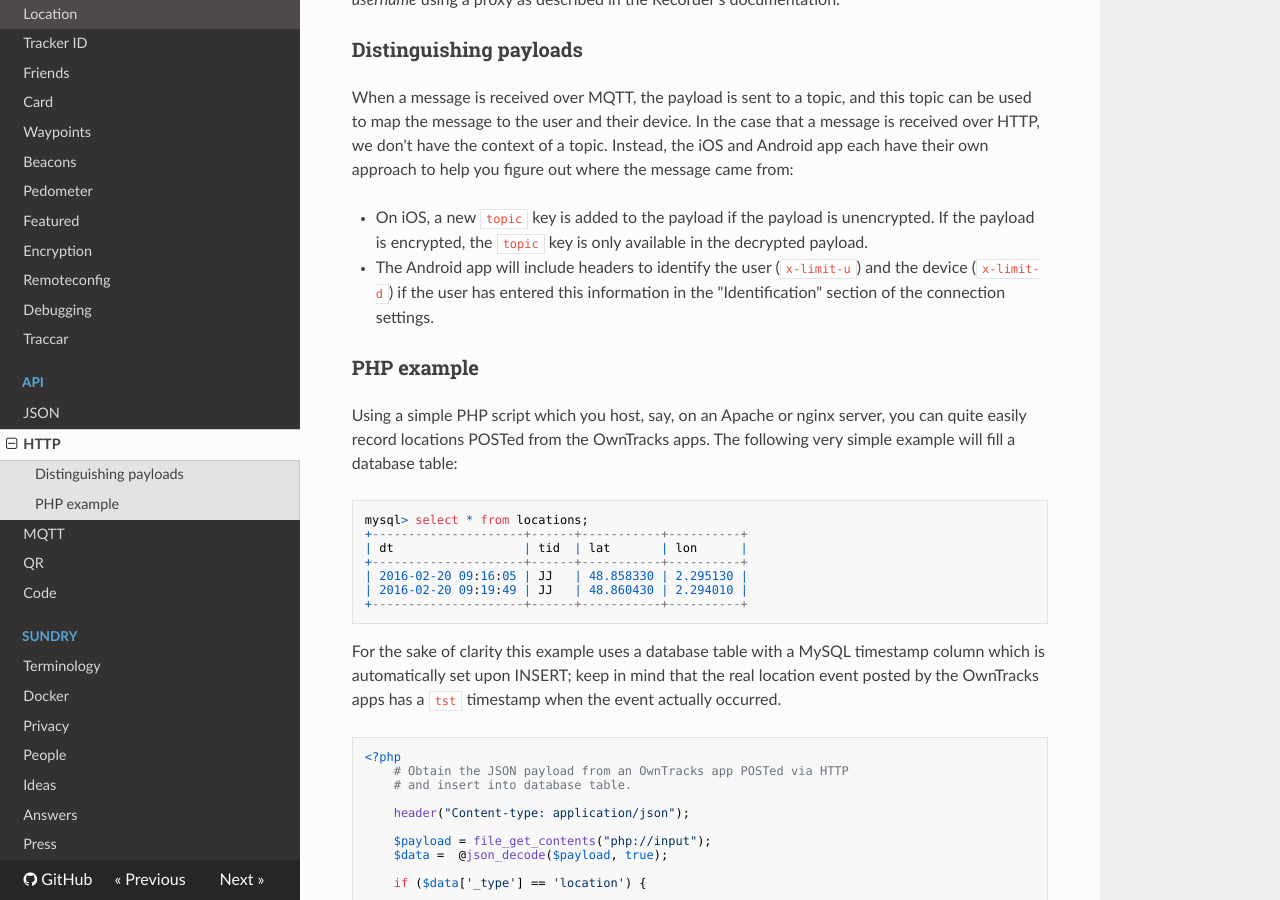
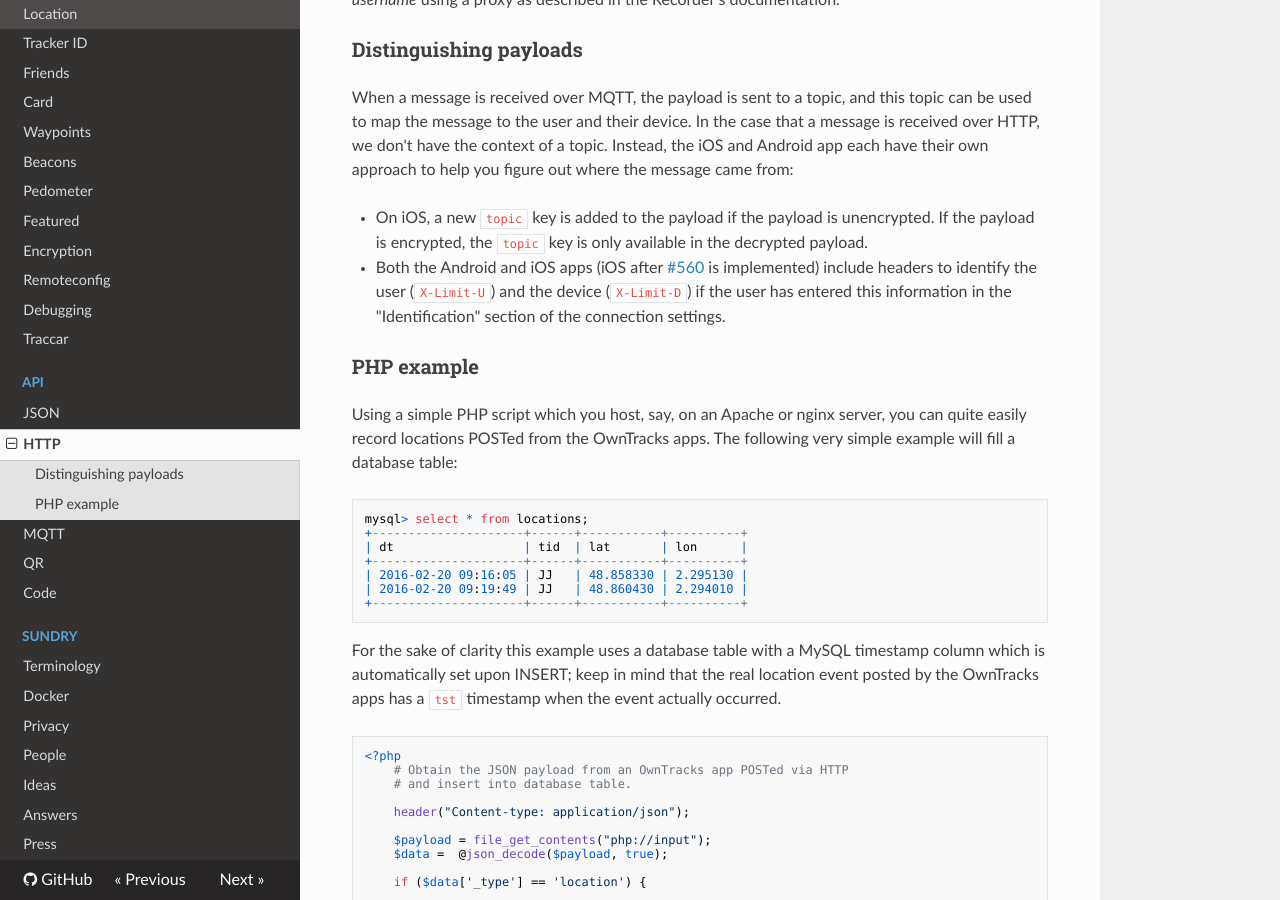
Before and after one commit to owntracks/booklet, an MkDocs documentation site: the page built from docs/tech/http.md, in a window 1280 px wide and 900 px high, scrolled down 1264 px. Built offline with MkDocs 1.6.1, drawn with Linux system fonts in a browser that asks for light colours; nearby versions of some CDN libraries; old or Windows-style settings are respelled for this version of MkDocs.

Commit message:
documentation before code :-) 	for https://github.com/owntracks/ios/issues/560

```diff
--- a/docs/tech/http.md
+++ b/docs/tech/http.md
@@ -33,7 +33,7 @@ When using the Recorder, the URL you specify in the app's configuration *must* i
 When a message is received over MQTT, the payload is sent to a topic, and this topic can be used to map the message to the user and their device. In the case that a message is received over HTTP, we don't have the context of a topic. Instead, the iOS and Android app each have their own approach to help you figure out where the message came from:
 
 - On iOS, a new `topic` key is added to the payload if the payload is unencrypted. If the payload is encrypted, the `topic` key is only available in the decrypted payload.
-- The Android app will include headers to identify the user (`x-limit-u`) and the device (`x-limit-d`) if the user has entered this information in the "Identification" section of the connection settings.
+- Both the Android and iOS apps (iOS after [#560](https://github.com/owntracks/ios/issues/560) is implemented) include headers to identify the user (`X-Limit-U`) and the device (`X-Limit-D`) if the user has entered this information in the "Identification" section of the connection settings.
 
 ### PHP example
 
```
